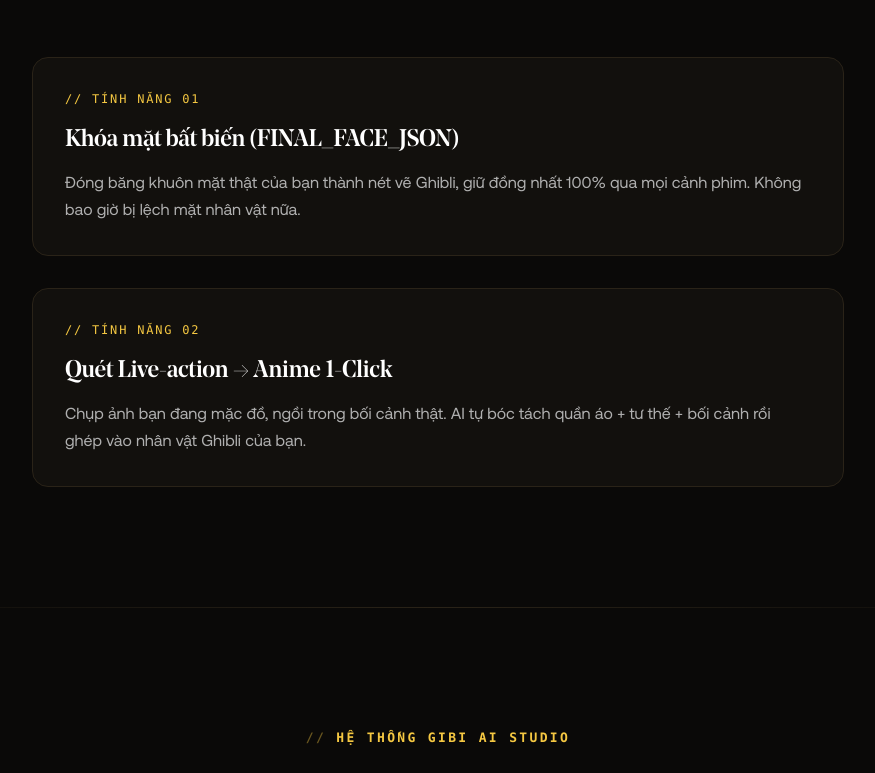
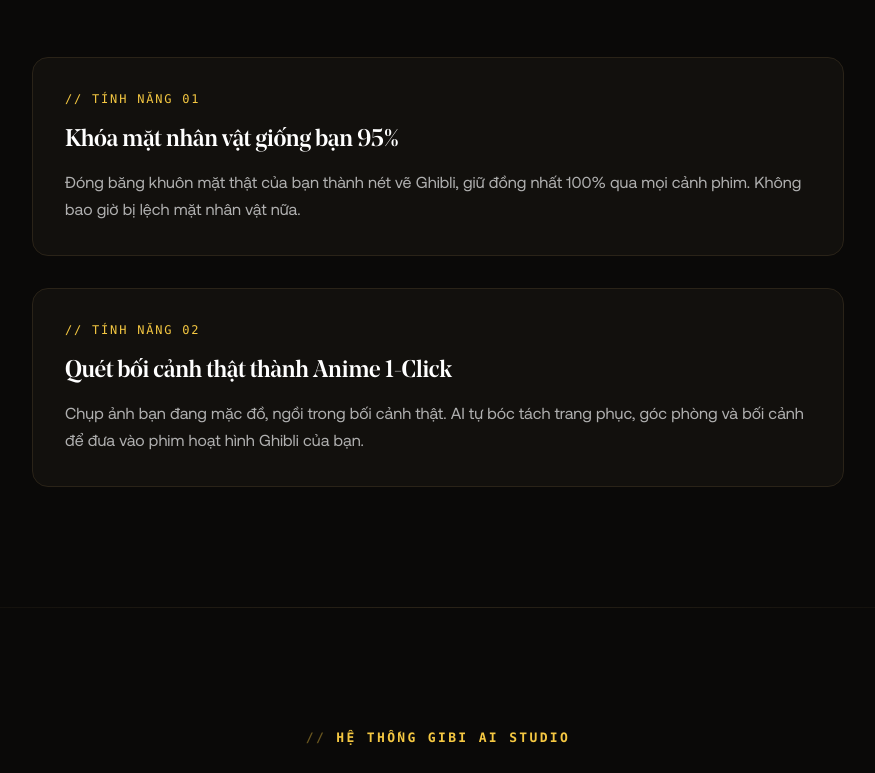
Before and after one commit to vietndj/gibi, a React (Vite) app: page / in a window 1280 px wide. Shown: the part 4760-5533 px from the top of the page, without its empty margins (202-1077 px from the left). Built offline with nearby package versions, Linux system fonts and the light colour scheme.

Commit message:
fix: rewrite jargon terms across roadmap stages and skill cards into clear plain Vietnamese

```diff
--- a/src/content.ts
+++ b/src/content.ts
@@ -217,12 +217,12 @@
   discoverySub: "Bằng việc cài đặt một Trợ lý AI siêu nhẹ ngay trên trình duyệt Chrome, hệ thống này giúp bạn:",
   discoveryItems: [
     {
-      title: "Khóa mặt bất biến (FINAL_FACE_JSON)",
+      title: "Khóa mặt nhân vật giống bạn 95%",
       desc: "Đóng băng khuôn mặt thật của bạn thành nét vẽ Ghibli, giữ đồng nhất 100% qua mọi cảnh phim. Không bao giờ bị lệch mặt nhân vật nữa."
     },
     {
-      title: "Quét Live-action → Anime 1-Click",
-      desc: "Chụp ảnh bạn đang mặc đồ, ngồi trong bối cảnh thật. AI tự bóc tách quần áo + tư thế + bối cảnh rồi ghép vào nhân vật Ghibli của bạn."
+      title: "Quét bối cảnh thật thành Anime 1-Click",
+      desc: "Chụp ảnh bạn đang mặc đồ, ngồi trong bối cảnh thật. AI tự bóc tách trang phục, góc phòng và bối cảnh để đưa vào phim hoạt hình Ghibli của bạn."
     }
   ],
 
@@ -240,9 +240,9 @@
   skillsLabel: "3 TÍNH NĂNG CỐT LÕI CỦA TRỢ LÝ GIBI",
   skillsHeading: "Ba công nghệ được hệ thống hóa để bạn áp dụng ngay:",
   skillCards: [
-    { n: "01", title: "Khóa Mặt Nhân Vật Bất Biến", desc: "Phân tích cấu trúc xương hàm, kiểu tóc, nốt ruồi để đóng băng khuôn mặt thật thành hằng số AI. Đạt độ giống mặt thật lên đến 95%. Nhân vật đồng nhất từ cận cảnh đến toàn cảnh." },
-    { n: "02", title: "Storyboard Lưới 4x4 (16 Khung Hình)", desc: "AI tự phân cảnh kịch bản thành 16 ô storyboard chặt chẽ. Bóc tách kịch bản voiceover khớp thời lượng từng khung hình. Video có nhịp điệu điện ảnh hấp dẫn." },
-    { n: "03", title: "Cầu Nối Google Flow (Veo 3)", desc: "Tự động trích xuất prompt video từ Gemini và dán vào Google Flow Veo 3 chỉ với 1-Click. Nạp ảnh tĩnh làm First Frame chuẩn xác. Tạo chuyển động camera anime nghệ thuật kiểu Miyazaki." }
+    { n: "01", title: "Khóa Mặt Nhân Vật Giống Bạn 95%", desc: "AI phân tích cấu trúc khuôn mặt và kiểu tóc để đóng băng khuôn mặt thật thành nét vẽ Ghibli độc bản. Nhân vật giữ nguyên nét mặt đồng nhất từ cận cảnh đến toàn cảnh." },
+    { n: "02", title: "Tự Động Phân Cảnh Phim (Lưới 16 Khung Hình)", desc: "AI tự động chia kịch bản thành 16 phân cảnh điện ảnh chặt chẽ, bóc tách thời lượng lời thoại khớp từng khung hình — giúp phim có nhịp điệu lôi cuốn." },
+    { n: "03", title: "Cầu Nối Tự Động 1-Click Sang Veo 3", desc: "Tự động chuyển toàn bộ câu lệnh tạo video và hình ảnh sang công cụ AI Veo 3 chỉ với 1-Click. Giúp bạn tạo ra các thước phim chuyển động mượt mà, tự nhiên." }
   ],
 
   // ── Mid CTA ──
@@ -281,11 +281,11 @@
   roadmapIframeUrl: "https://www.youtube.com/embed/YOUR_TUTORIAL_VIDEO_ID?rel=0&modestbranding=1",
   roadmapChaptersHeading: "Lộ trình chinh phục video hoạt hình AI của bạn:",
   stages: [
-    { n: "[1]", title: "Ép Khuôn & Khóa Mặt Bất Biến", desc: "Phân tích cấu trúc xương hàm, kiểu tóc để đóng băng khuôn mặt thật thành hằng số AI. Đạt độ giống mặt thật lên đến 95%.", sub: "Ngày 1 — Sở hữu nhân vật Ghibli độc bản" },
-    { n: "[2]", title: "Lập Lưới Storyboard & Kịch Bản", desc: "Xây dựng phân cảnh 16 ô (Lưới 4x4) để AI vẽ toàn bộ diễn biến đồng bộ. Bóc tách kịch bản voiceover khớp thời lượng.", sub: "Ngày 2 — Kịch bản & phân cảnh hoàn chỉnh" },
+    { n: "[1]", title: "Tạo Nhân Vật Hoạt Hình Khóa Mặt Giống Bạn 95%", desc: "AI phân tích đường nét khuôn mặt và kiểu tóc của bạn để tạo ra một nhân vật hoạt hình Ghibli độc bản — giữ nguyên nét mặt giống bạn qua mọi phân cảnh.", sub: "Ngày 1 — Sở hữu nhân vật Ghibli độc bản" },
+    { n: "[2]", title: "Tự Động Phân Cảnh & Lập Kịch Bản Phim", desc: "AI tự phân chia câu chuyện của bạn thành từng cảnh phim chi tiết, khớp từng lời thoại và thời lượng — giúp bộ phim có nhịp điệu cuốn hút như phim điện ảnh.", sub: "Ngày 2 — Kịch bản & phân cảnh hoàn chỉnh" },
     { n: "[3]", title: "Biến Bối Cảnh Thật Thành Phim Hoạt Hình", desc: "Chụp ảnh đời thực của bạn (trang phục, góc làm việc, không gian sống). AI tự động chuyển hóa thành phim hoạt hình Ghibli — nơi nhân vật chính là chính bạn và bối cảnh hoàn toàn từ cuộc sống thực của bạn.", sub: "Ngày 3-4 — Cá nhân hóa nhân vật & bối cảnh thực" },
-    { n: "[4]", title: "Đạo Diễn Chuyển Động Veo 3", desc: "Cầu nối tự động trích xuất Code Prompt sang Google Flow. Viết lệnh camera anime nghệ thuật kiểu Miyazaki, nạp First Frame chuẩn xác.", sub: "Ngày 5-6 — Biến ảnh tĩnh thành video sống động" },
-    { n: "[5]", title: "Hậu Kỳ CapCut & Ghép Âm Thanh Ghibli", desc: "Cầm tay chỉ việc dựng CapCut. Cắt ghép nhịp điệu phim lôi cuốn, thêm phụ đề tự động và lồng nhạc Ghibli lấy nước mắt người xem.", sub: "Ngày 7 — Video hoàn chỉnh, sẵn sàng xuất bản" }
+    { n: "[4]", title: "Biến Ảnh Tĩnh Thành Video Chuyển Động Sống Động", desc: "Trợ lý AI tự động trích xuất câu lệnh và chuyển sang công cụ tạo video Veo 3 chỉ với 1-Click. Biến các bức ảnh Ghibli tĩnh thành những thước phim hoạt hình mượt mà, chuyển động tự nhiên.", sub: "Ngày 5-6 — Tạo chuyển động mượt mà" },
+    { n: "[5]", title: "Dựng Phim CapCut & Ghép Âm Thanh Ghibli Cảm Xúc", desc: "Hướng dẫn chi tiết từng bước cắt ghép phim trên CapCut (PC & Điện thoại), tự động tạo phụ đề và lồng ghép âm thanh Ghibli giúp video chạm đến cảm xúc người xem.", sub: "Ngày 7 — Phim hoàn chỉnh, sẵn sàng xuất bản" }
   ],
 
   // ── Instructor ──
```
